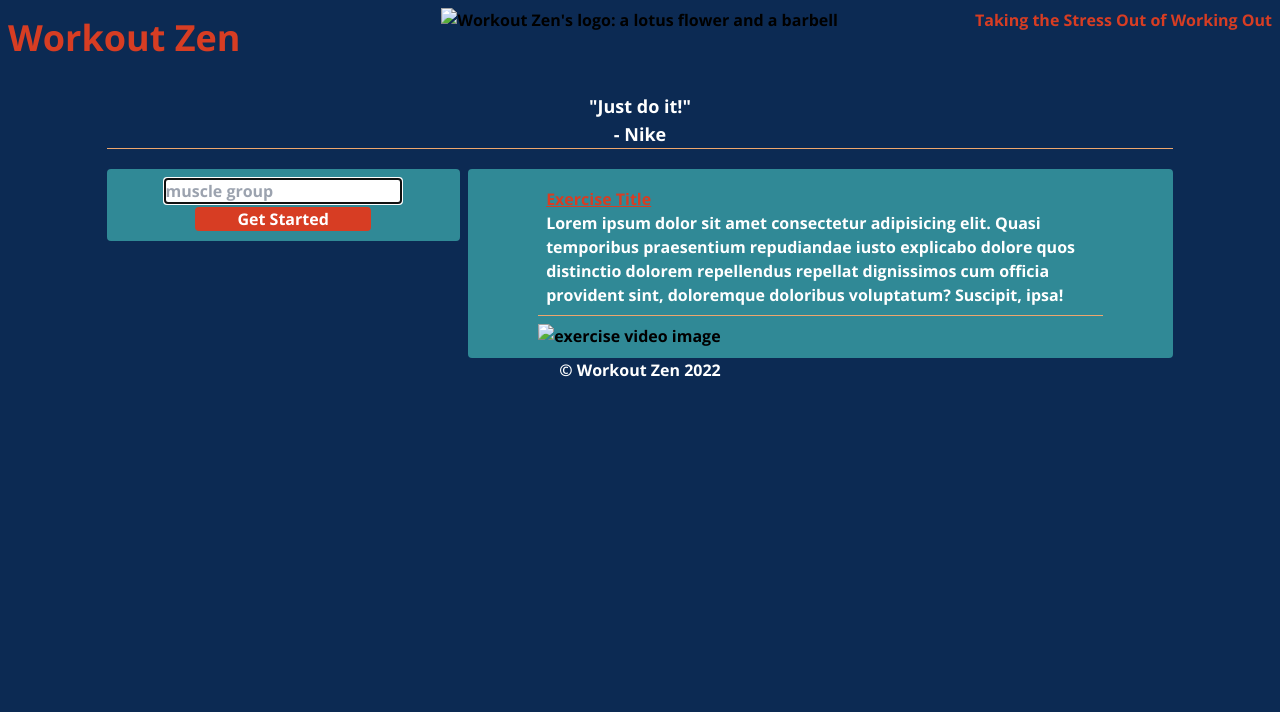
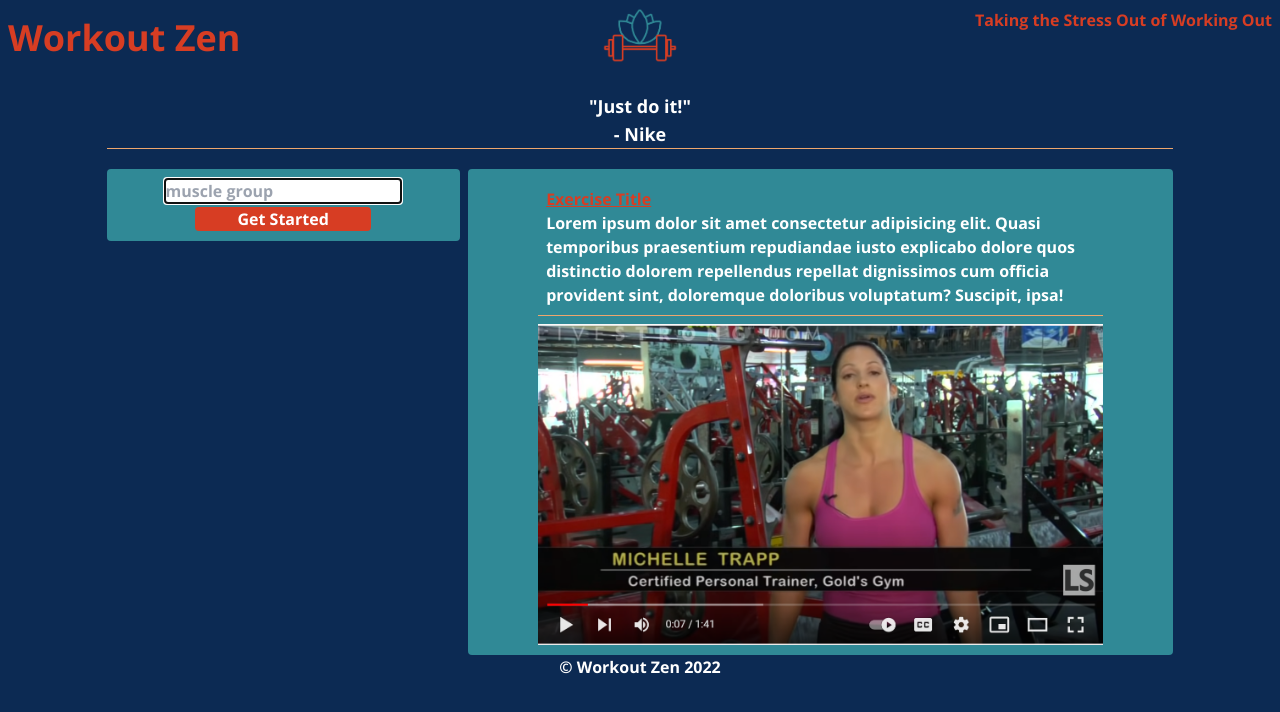
Before and after one commit to colinale/Workout-Zen, a plain HTML site: page index.html in a window 1280 px wide. Drawn offline with nearby package versions, Linux system fonts and the light colour scheme.

Commit message:
fix image links

```diff
--- a/index.html
+++ b/index.html
@@ -14,7 +14,7 @@
 <body>
     <header class="header flex sm:flex-col md: flex-col lg:flex-row lg:px-2 lg:py-2 lg:justify-evenly">
         <h1 class="title text-2xl text-center mt-2.5 lg:text-left lg:text-4xl">Workout Zen</h1>
-        <img src="icon.png" alt="Workout Zen's logo: a lotus flower and a barbell" class="logo h-14 w-17 mx-auto lg:pl-16" />
+        <img src="./assets/images/logo.png" alt="Workout Zen's logo: a lotus flower and a barbell" class="logo h-14 w-17 mx-auto lg:pl-16" />
         <h2 class="tag-line text-md text-center">
             Taking the Stress Out of Working Out
         </h2>
@@ -45,7 +45,7 @@
                         </p>
                     </div>
                     <div class="image-video mt-2">
-                        <img src="vidplace.png" alt="exercise video image" class="video-placeholder w-4/5 mx-auto" />
+                        <img src="./assets/images/vidplace.png" alt="exercise video image" class="video-placeholder w-4/5 mx-auto" />
                     </div>
                 </section>
             </div>
```
Also changed, not shown: assets/images/logo.png (renamed from assets/images/icon.png).
